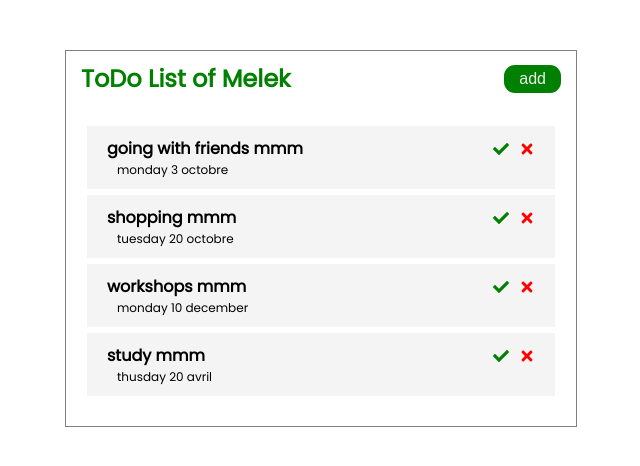
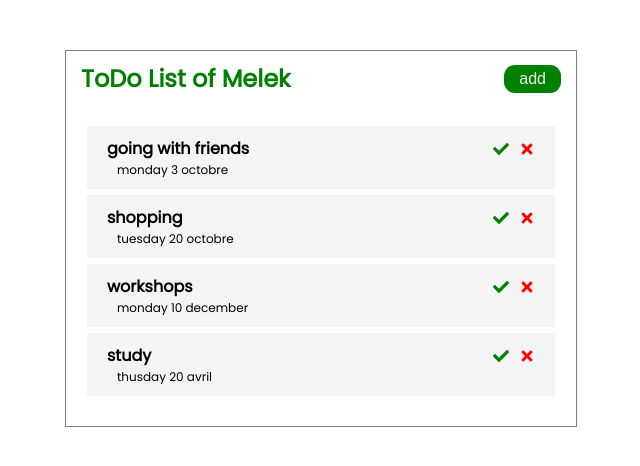
Before and after one commit to melekmsakni/To-do-App, a React (Create React App) app: page / in a window 1280 px wide. Shown: the top 466 px of the page, without its empty margins (319-959 px from the left). Built offline with nearby package versions, Linux system fonts and the light colour scheme.

Commit message:
fixing-done-attribut

```diff
--- a/src/components/Task.jsx
+++ b/src/components/Task.jsx
@@ -9,7 +9,7 @@ function Task({ content, deletep, remin, taskDone }) {
   return (
     <div className={style} onDoubleClick={() => remin(content.id)}>
       <div className="txtcontent">
-        <h4> {content.text} mmm </h4>
+        <h4> {content.text}  </h4>
         <div className="icons">
           <FaCheck
             className="tick"
```
